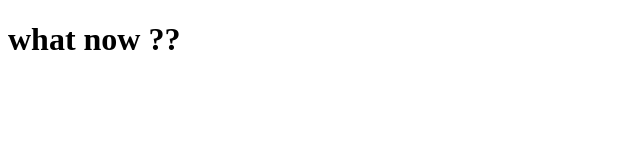
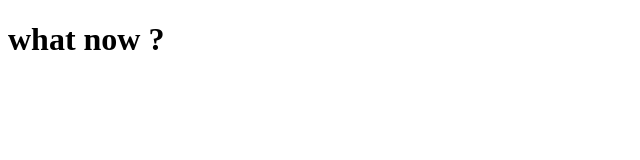
Before and after one commit to samuelssg1/git-one, a plain HTML site: page index.html in a window 1280 px wide. Shown: the full height of the page, 0-640 px from the left. Drawn offline with Linux system fonts and the light colour scheme.

Commit message:
just a sign ?

```diff
--- a/index.html
+++ b/index.html
@@ -9,7 +9,7 @@
     </head>
 
     <body>
-        <h1>what now ??</h1>
+        <h1>what now ?</h1>
     </body>
 
 </html>
```
